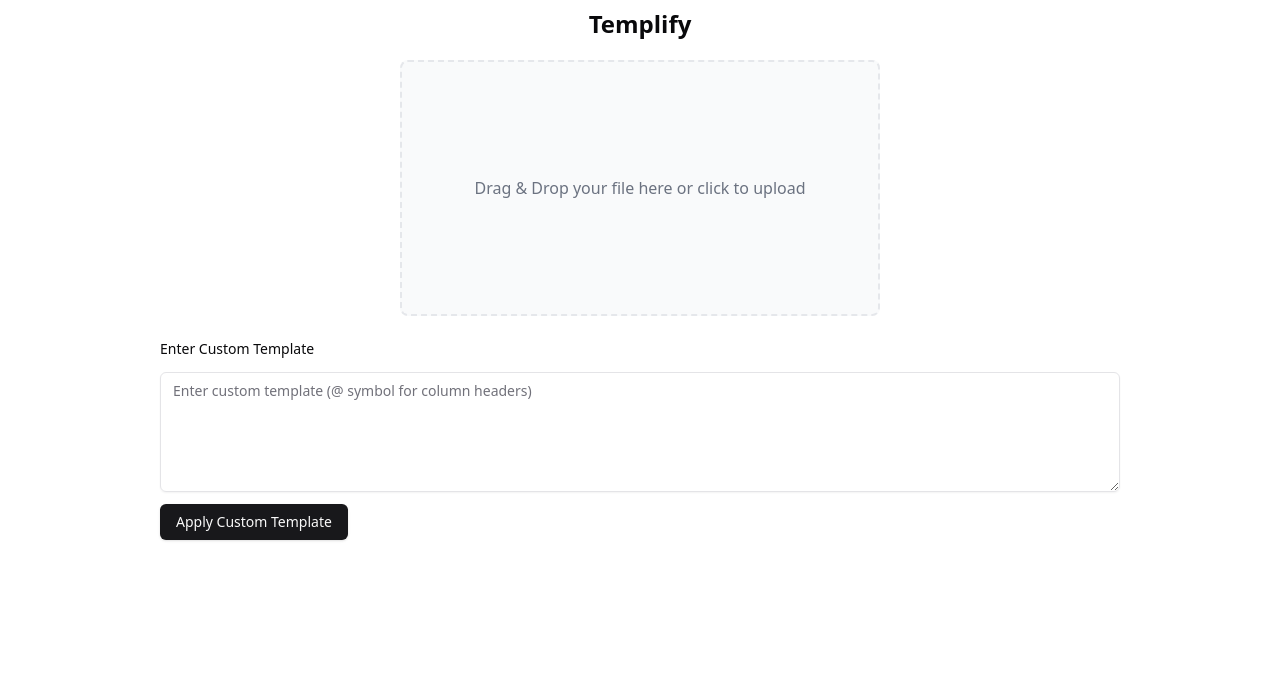
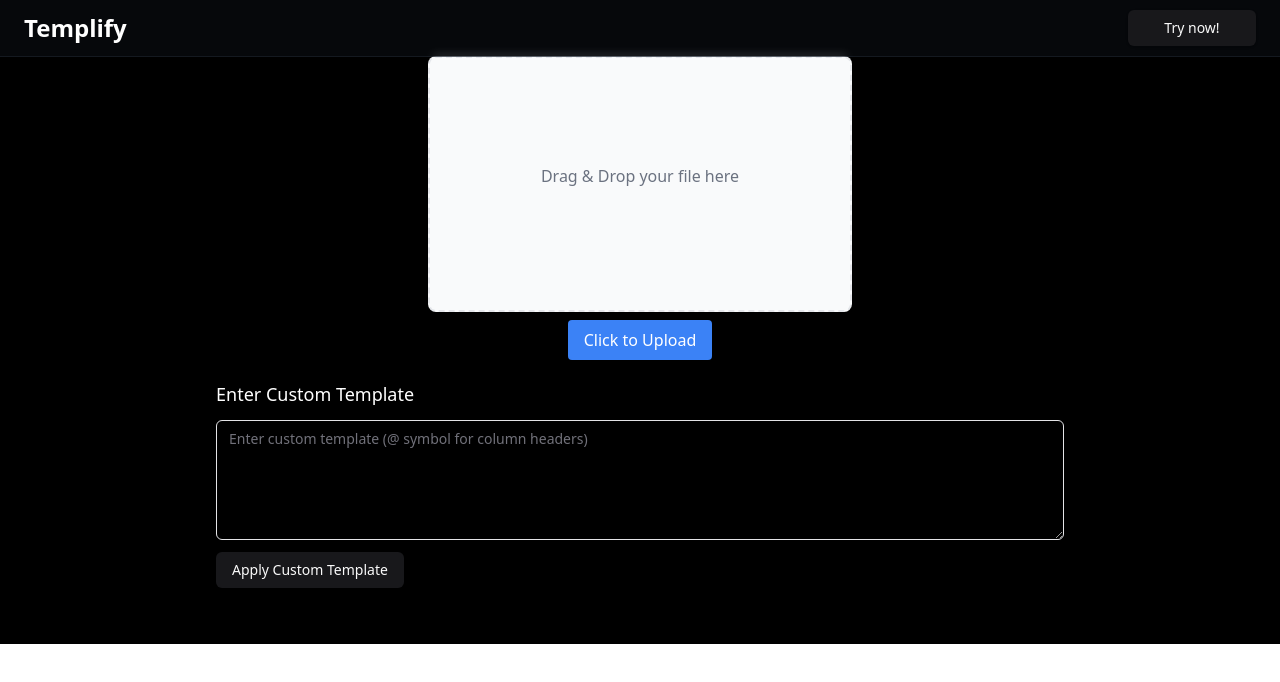
Before and after one commit to Pratiyushkumar/templify, a React (Vite) app: page /home in a window 1280 px wide. Shown: the top 682 px of the page. Built offline with nearby package versions, Linux system fonts and the light colour scheme; what pdfmake would draw is missing.

Commit message:
Fixed Ui File Handling and minor ui changes

```diff
--- a/package.json
+++ b/package.json
@@ -25,6 +25,7 @@
     "react-dom": "^18.3.1",
     "react-dropzone": "^14.3.5",
     "react-router": "^7.0.2",
+    "react-router-dom": "^7.0.2",
     "tailwind-merge": "^2.5.5",
     "tailwindcss-animate": "^1.0.7",
     "xlsx": "^0.18.5"
--- a/src/components/FileUploader.tsx
+++ b/src/components/FileUploader.tsx
@@ -24,20 +24,16 @@ const FileUploader: React.FC<FileUploaderProps> = ({ onFileSelected }) => {
         e.preventDefault();
         setDragging(false);
 
-        // const uploadedFile = e.dataTransfer.files[0];
-
-        // if (uploadedFile && uploadedFile.type === 'application/vnd.ms-excel') {
-        //   setFile(uploadedFile);
-        //   setError('');
-        // } else {
-        //   setError('Only .xls files are allowed!');
-        // }
+        const uploadedFile = e.dataTransfer.files[0];
+        if (uploadedFile) {
+          handleFileChange({ target: { files: [uploadedFile] } } as unknown as ChangeEvent<HTMLInputElement>);
+        }
       };
 
-    const triggerFileInput = () => {
-        const fileInput = document.getElementById('fileInput') as HTMLInputElement;
-        fileInput.click();
-      };
+    // const triggerFileInput = () => {
+    //     const fileInput = document.getElementById('fileInput') as HTMLInputElement;
+    //     fileInput.click();
+    //   };
     // my changes end
 
     const handleFileChange = (event: ChangeEvent<HTMLInputElement>) => {
@@ -48,7 +44,6 @@ const FileUploader: React.FC<FileUploaderProps> = ({ onFileSelected }) => {
             );
 
             if (!isValid) {
-                // Reset the input value
                 if (inputRef.current) {
                     inputRef.current.value = '';
                 }
@@ -58,6 +53,7 @@ const FileUploader: React.FC<FileUploaderProps> = ({ onFileSelected }) => {
             }
 
             setFile(file);
+            setError('');
             onFileSelected(file);
         }
     };
@@ -76,24 +72,27 @@ const FileUploader: React.FC<FileUploaderProps> = ({ onFileSelected }) => {
             onDragOver={handleDragOver}
             onDragLeave={handleDragLeave}
             onDrop={handleDrop}
-            onClick={triggerFileInput}
           >
+            <input
+              ref={inputRef}
+              id="fileInput"
+              type="file"
+              accept=".xlsx, .xls, .csv"
+              onChange={handleFileChange}
+              className="hidden"
+            />
             {file ? (
               <p className="text-gray-700 dark:text-gray-200">File Uploaded: {file.name}</p>
             ) : (
-              <p className="text-gray-500 dark:text-gray-400">Drag & Drop your file here or click to upload</p>
+              <>
+                <p className="text-gray-500 dark:text-gray-400 mb-4">Drag & Drop your file here</p>
+              </>
             )}
-            <input
-              id="fileInput"
-              type="file"
-              accept=".xlsx, .xls"
-              onChange={handleFileChange}
-              className="hidden"
-            />
-            <div className="absolute inset-0 [mask-image:radial-gradient(ellipse_at_center,white,transparent)]">
-
-            </div>
           </div>
+          <button onClick={() => inputRef.current?.click()}
+          className="px-4 py-2 mt-2 bg-blue-500 text-white rounded hover:bg-blue-600 transition-colors">
+              Click to Upload
+          </button>
           {error && <p className="mt-2 text-red-500 text-sm">{error}</p>}
         </div>
       );
--- a/src/components/ProcessedData.tsx
+++ b/src/components/ProcessedData.tsx
@@ -8,7 +8,7 @@ interface ProcessedDataProps {
 const ProcessedData: React.FC<ProcessedDataProps> = ({ data, downloadProcessedData }) => {
     return (
         <div>
-            <h3 className="text-lg font-semibold mb-2">Processed Data</h3>
+            <h3 className="text-lg text-white font-semibold mb-2">Processed Data</h3>
             <div className="bg-gray-100 p-4 rounded max-h-60 overflow-y-auto">
                 {data.map((row, index) => (
                     <div key={index} className="mb-2">
--- a/src/components/TemplateSelector.tsx
+++ b/src/components/TemplateSelector.tsx
@@ -24,8 +24,8 @@ const TemplateSelector: React.FC<TemplateSelectorProps> = ({
   };
 
   return (
-    <div className='mb-4 space-y-3'>
-      <Label>Enter Custom Template</Label>
+    <div className='mb-4 space-y-3 text-white'>
+      <Label className='text-lg'>Enter Custom Template</Label>
       <Textarea
         value={customTemplate}
         onChange={handleCustomTemplateChange}
--- a/src/components/ui/navbar.tsx
+++ b/src/components/ui/navbar.tsx
@@ -4,7 +4,7 @@ import { Button } from './button';
 
 const Navbar: FC = () => {
   return (
-    <nav className="fixed top-0 mt-2 w-full bg-gray-800/20 backdrop-blur-sm border-b border-gray-700/30 z-50">
+    <nav className="fixed top-0 w-full bg-gray-800/20 backdrop-blur-sm border-b border-gray-700/30 z-50">
       <div className="container flex h-14 items-center justify-between p-6">
         <div className="flex items-center gap-2">
           <h1 className="text-2xl font-bold text-white">
--- a/src/page/Home.tsx
+++ b/src/page/Home.tsx
@@ -8,6 +8,7 @@ import ProcessedData from '../components/ProcessedData';
 import pdfMake from 'pdfmake/build/pdfmake';
 import pdfFonts from 'pdfmake/build/vfs_fonts';
 import Header from '../components/Header';
+import Navbar from '../components/ui/navbar';
 
 
 pdfMake.vfs = pdfFonts.vfs;
@@ -69,11 +70,10 @@ const Home = () => {
       });
       saveAs(blob, 'processed_data.txt');
     } else {
-      // PDF Generation
       const docDefinition = {
         content: [
           { text: 'Processed Data', style: 'header' },
-          { text: '\n' }, // Add some spacing
+          { text: '\n' },
           ...processedData.map(data => ({ text: data }))
         ],
         styles: {
@@ -88,11 +88,10 @@ const Home = () => {
       pdfMake.createPdf(docDefinition).download('processed_data.pdf');
     }
   };
-  console.log(headers);
   return (
-    <section className='w-3/4 mx-auto space-y-5'>
-
-      <Header />
+    <div className='h-full top-0 mt-[-40px] w-full bg-black'>
+      <Navbar/>
+      <section className='w-3/4 mx-auto space-y-5 p-14'>
 
         <FileUploader onFileSelected={handleFileSelected} />
 
@@ -107,6 +106,8 @@ const Home = () => {
           />
         )}
       </section>
+    </div>
+
   );
 };
 
```
Also changed, not shown: 1 other file (tests, documents, lock files or other folders). Lines whose indentation alone changed are shown as unchanged.
